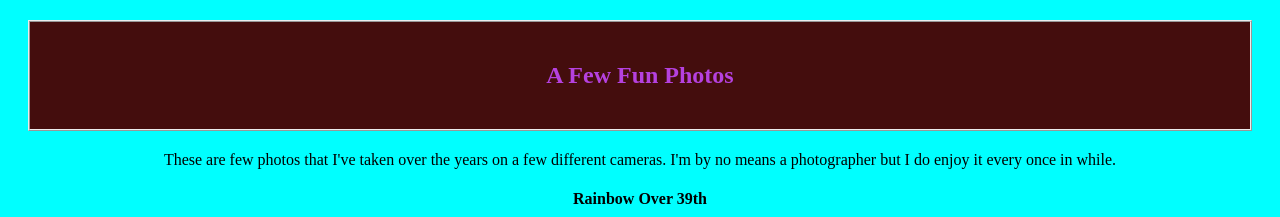
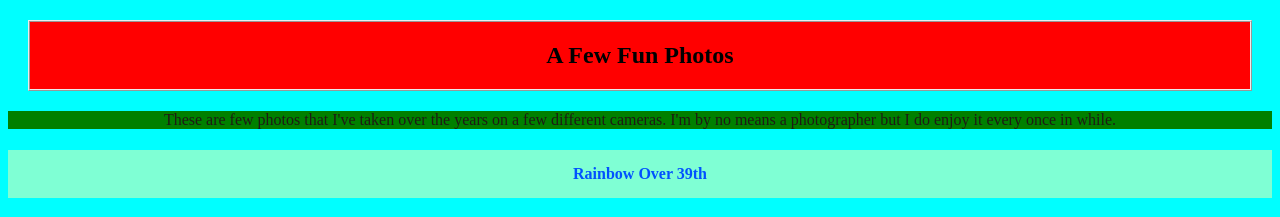
Before and after one commit to rastylus/html-me-something, a website: page index.html in a window 1280 px wide. Shown: the top 217 px of the page. Drawn offline with Linux system fonts and the light colour scheme; grey boxes are pictures that could not be loaded.

Commit message:
added id and class selectors

```diff
--- a/index.html
+++ b/index.html
@@ -9,16 +9,16 @@
    <body>
       <main>
 
-         <header><h2><b>A Few Fun Photos</b></header></h2>
+         <header><h2 id="mainHeading"><b>A Few Fun Photos</b></header></h2>
 
          <article>
-            <p>
+            <p id="testP" class="funParagraph">
                These are few photos that I've taken over the years on a few different cameras. I'm by no means a photographer but I do enjoy it every once in while.
             </p>
          </article>
 
          <article>
-            <h4>Rainbow Over 39th</h4>
+            <h4 class="titleCards">Rainbow Over 39th</h4>
             <img src="images/rainbow 39th.JPG" height= 200px>
             <br>
             <p>
--- a/styles.css
+++ b/styles.css
@@ -1,18 +1,38 @@
 
-header {
-    background-color: rgb(68, 13, 13);
+#mainHeading {
+    background-color: red;
     margin: 20px;
     padding: 20px;
-    color: rgb(181, 65, 223);
     border: 2px;
     border-style: ridge;
     border-collapse: collapse;
     border-color: rgb(236, 236, 236);
     text-align: center;
 }
+
+.titleCards {
+    color: rgb(0, 81, 255);
+    background-color: aquamarine;
+    padding: 15px;
+    display: block;
+}
+
+#testP {
+    background-color: green;
+}
+
+.funParagraph {
+    color:rgb(30, 26, 20)
+}
+
+
+
 body {
     background-color: aqua;
+    margin: 8px;
+    display: block;
 }
+
 article {
     text-align: center;
     padding: 25px
```
